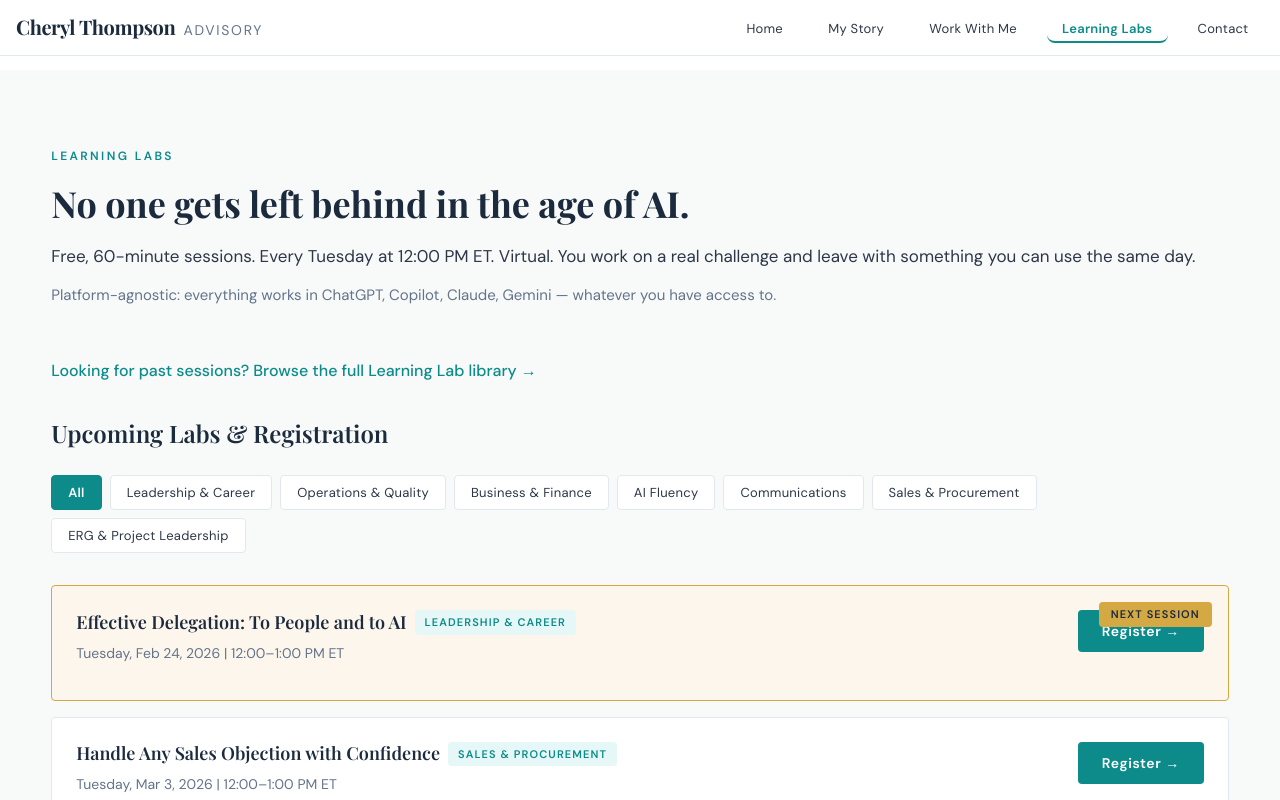
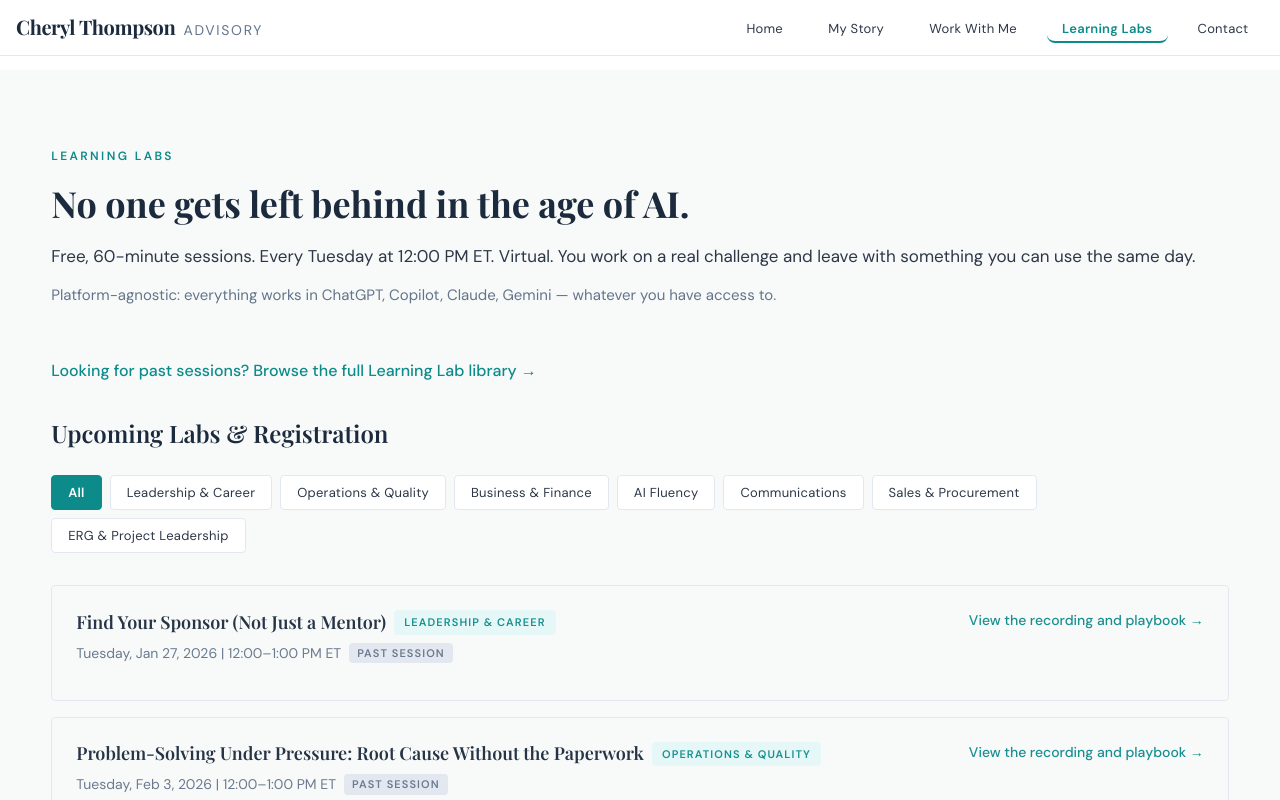
Before and after one commit to cthomps366/cheryl-site, a React (Vite) app: page / in a window 1280 px wide. Both pictures are taken after a click on the button "Explore Learning Labs". Shown: the top 800 px of the page. Built offline with nearby package versions, Linux system fonts and the light colour scheme.

Commit message:
Add past session recordings to Learning Labs schedule with muted styling and recording links

```diff
--- a/src/CTA_Website_Wireframe.jsx
+++ b/src/CTA_Website_Wireframe.jsx
@@ -1143,6 +1143,27 @@ function LearningLabsPage() {
           <div style={{ marginBottom: 48 }}>
             {[
               {
+                title: "Find Your Sponsor (Not Just a Mentor)",
+                date: "Tuesday, Jan 27, 2026",
+                time: "12:00–1:00 PM ET",
+                recordingLink: "https://flowery-jobaria-ab2.notion.site/CADIA-AI-Learning-Lab-Library-23b39d22ba994fdb8172bf7bd08e0100?pvs=74",
+                isPast: true,
+              },
+              {
+                title: "Problem-Solving Under Pressure: Root Cause Without the Paperwork",
+                date: "Tuesday, Feb 3, 2026",
+                time: "12:00–1:00 PM ET",
+                recordingLink: "https://flowery-jobaria-ab2.notion.site/CADIA-AI-Learning-Lab-Library-23b39d22ba994fdb8172bf7bd08e0100?pvs=74",
+                isPast: true,
+              },
+              {
+                title: "Finance for Leaders: Read the Numbers, Make the Case",
+                date: "Tuesday, Feb 17, 2026",
+                time: "12:00–1:00 PM ET",
+                recordingLink: "https://flowery-jobaria-ab2.notion.site/CADIA-AI-Learning-Lab-Library-23b39d22ba994fdb8172bf7bd08e0100?pvs=74",
+                isPast: true,
+              },
+              {
                 title: "Effective Delegation: To People and to AI",
                 date: "Tuesday, Feb 24, 2026",
                 time: "12:00–1:00 PM ET",
@@ -1293,12 +1314,13 @@ function LearningLabsPage() {
               <div
                 key={i}
                 style={{
-                  background: lab.isNext ? COLORS.cream : COLORS.white,
-                  border: `1px solid ${lab.isNext ? COLORS.gold : COLORS.lightGray}`,
+                  background: lab.isNext ? COLORS.cream : lab.isPast ? COLORS.warmWhite : COLORS.white,
+                  border: `1px solid ${lab.isNext ? COLORS.gold : lab.isPast ? COLORS.lightGray : COLORS.lightGray}`,
                   padding: "24px",
                   marginBottom: 16,
                   borderRadius: 4,
                   position: "relative",
+                  opacity: lab.isPast ? 0.95 : 1,
                 }}
               >
                 {lab.isNext && (
@@ -1369,9 +1391,30 @@ function LearningLabsPage() {
                         fontSize: 14,
                         color: COLORS.mediumGray,
                         marginBottom: lab.category ? 8 : 0,
-                      }}
-                    >
-                      {lab.date} | {lab.time}
+                        display: "flex",
+                        alignItems: "center",
+                        gap: 8,
+                        flexWrap: "wrap",
+                      }}
+                    >
+                      <span>{lab.date} | {lab.time}</span>
+                      {lab.isPast && (
+                        <span
+                          style={{
+                            fontFamily: "'DM Sans', sans-serif",
+                            fontSize: 11,
+                            fontWeight: 600,
+                            textTransform: "uppercase",
+                            letterSpacing: "0.1em",
+                            color: COLORS.mediumGray,
+                            background: COLORS.lightGray,
+                            padding: "2px 8px",
+                            borderRadius: 4,
+                          }}
+                        >
+                          Past Session
+                        </span>
+                      )}
                     </div>
                     {lab.category && (
                       <div
@@ -1388,6 +1431,26 @@ function LearningLabsPage() {
                       </div>
                     )}
                   </div>
+                  {lab.isPast ? (
+                    <a
+                      href={lab.recordingLink}
+                      target="_blank"
+                      rel="noopener noreferrer"
+                      style={{
+                        fontFamily: "'DM Sans', sans-serif",
+                        fontSize: 14,
+                        color: COLORS.teal,
+                        textDecoration: "none",
+                        fontWeight: 500,
+                        display: "inline-flex",
+                        alignItems: "center",
+                        gap: 4,
+                        whiteSpace: "nowrap",
+                      }}
+                    >
+                      View the recording and playbook →
+                    </a>
+                  ) : (
                     <button
                       onClick={() => window.open(lab.link, "_blank")}
                       style={{
@@ -1407,6 +1470,7 @@ function LearningLabsPage() {
                     >
                       Register →
                     </button>
+                  )}
                 </div>
               </div>
             ))}
```
Lines whose indentation alone changed are shown as unchanged.
